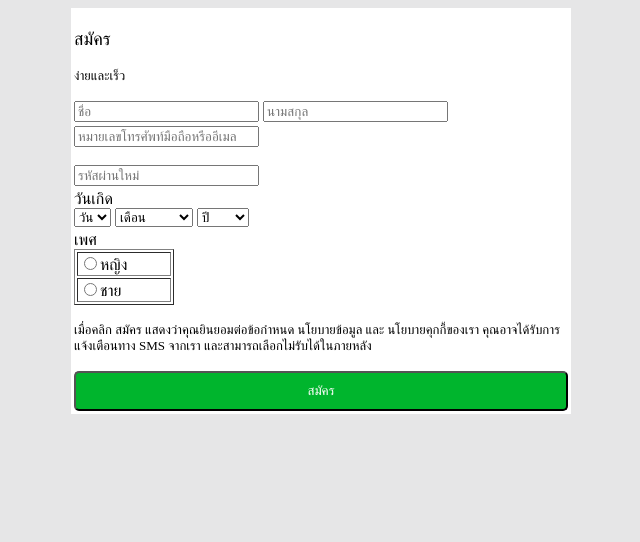
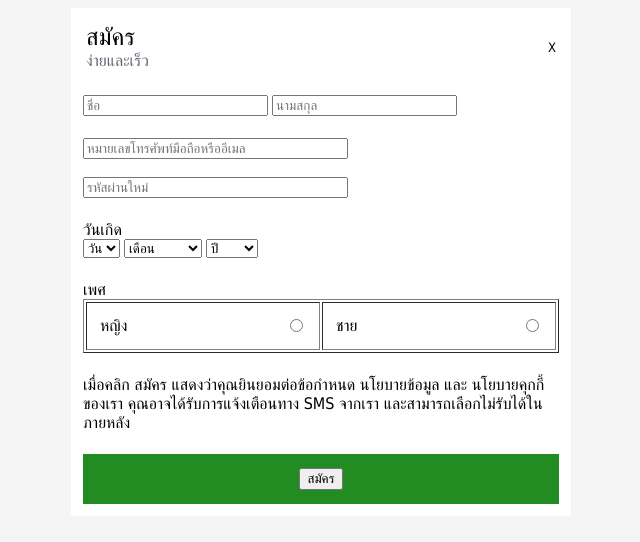
Before and after one commit to jirayuwongtom/ENGSE611, a plain HTML site: page ExamLab/examlab1.html in a window 1280 px wide. Shown: the whole page, without its empty margins (319-959 px from the left). Drawn offline with Linux system fonts and the light colour scheme.

Commit message:
Submit lab

```diff
--- a/ExamLab/examlab1.html
+++ b/ExamLab/examlab1.html
@@ -5,35 +5,42 @@
     <meta name="viewport" content="width=device-width, initial-scale=1.0">
     <title>examlab1</title>
 </head>
-<body style="background-color: rgb(230, 230, 231);">
-    <table border="0" align="center" width="500" height="100" style="background-color: rgb(255, 255, 255);">
+<body bgcolor="#F5F5F5">
+    <form>
+        <table border="0" align="center" width="500" bgcolor="white" cellpadding="10">
             <tr>
                 <td>
-                <p style="font-size: large;">สมัคร</p>
-                <p style="font-size: small;">ง่ายและเร็ว</p>
+                    <table width="100%">
+                        <tr>
+                            <td align="left">
+                                <font face="Tahoma" size="5" color="#000000">สมัคร</font>
+                                <br>
+                                <font face="Tahoma" size="3" color="#606770">ง่ายและเร็ว</font>
+                            </td>
+                            <td align="right">
+                                <font face="Tahoma" size="2" color="#000000">X</font>
+                            </td>
+                        </tr>
+                    </table>
+                </td>
+
+            </tr>
+            <tr>
+                <td>
+                    <input type="text" placeholder="ชื่อ">
+                    <input type="text" placeholder="นามสกุล">
                 </td>
             </tr>
             <tr>
                 <td>
-                <form>
-                    <input type="text" placeholder="ชื่อ">
-                    <input type="text" placeholder="นามสกุล">
-                </form>
+                    <input type="text" size="30" placeholder="หมายเลขโทรศัพท์มือถือหรืออีเมล">
+                    <br><br>
+                    <input type="password" size="30" placeholder="รหัสผ่านใหม่">
                 </td>
             </tr>
             <tr>
                 <td>
-                <form>
-                    <input type="phonenumberoremail" placeholder="หมายเลขโทรศัพท์มือถือหรืออีเมล">
-                    <br><br>
-                    <input type="password" placeholder="รหัสผ่านใหม่">
-                </form>
-            </td>
-        </tr>
-        <tr>
-            <td>
-                <form>
-                    <label>วันเกิด</label>
+                    <font face="Tahoma" size="3" color="#000000">วันเกิด</font>
                     <br>
                     <select name="day">
                         <option value="day" selected>วัน</option>
@@ -86,44 +93,61 @@
                     </select>
                     <select name="year">
                         <option value="year" selected>ปี</option>
+                        <option value="2025">2025</option>
                         <option value="2024">2024</option>
                         <option value="2023">2023</option>
                         <option value="2022">2022</option>
                         <option value="2021">2021</option>
+                        <option value="2020">2020</option>
                     </select>
-                </form>
-        </tr>
-        <tr>
-            <td>
-                <form>
-                    <label>เพศ</label>
-                    <br>
-                    <table border="1" width="100" height="50">
-                        <tr>
-                            <td>
-                               <input type="radio" name="gender" value="female">หญิง
                 </td>
             </tr>
             <tr>
                 <td>
-                                <input type="radio" name="gender" value="male">ชาย
+                    <font face="Tahoma" size="3" color="#000000">เพศ</font>
+                    <table border="1" width="100%" cellpadding="10">
+                        <tr>
+                            <td width="50%">
+                                <table width="100%">
+                                    <tr>
+                                        <td align="left">หญิง</td>
+                                        <td align="right">
+                                            <input type="radio" name="gender" value="female">
                                         </td>
                                     </tr>
                                 </table>
-
-
-                </form>
+                            </td>
+                            <td width="50%">
+                                <table width="100%">
+                                    <tr>
+                                        <td align="left">ชาย</td>
+                                        <td align="right">
+                                            <input type="radio" name="gender" value="male">
+                                        </td>
+                                    </tr>
+                                </table>
+                            </td>
+                        </tr>
+                    </table>
+                </td>
+            </tr>
+        </tr>
+        <tr>
+            <td>
+                <font face="Tahoma" size="3" color="#00000">เมื่อคลิก สมัคร แสดงว่าคุณยินยอมต่อข้อกำหนด นโยบายข้อมูล และ นโยบายคุกกี้ของเรา คุณอาจได้รับการแจ้งเตือนทาง SMS จากเรา และสามารถเลือกไม่รับได้ในภายหลัง</font>
             </td>
         </tr>
         <tr>
-            <td>
-                <p style="font-size: small;">เมื่อคลิก สมัคร แสดงว่าคุณยินยอมต่อข้อกำหนด นโยบายข้อมูล และ นโยบายคุกกี้ของเรา คุณอาจได้รับการแจ้งเตือนทาง SMS จากเรา และสามารถเลือกไม่รับได้ในภายหลัง</p>
+            <td align="center">
+                <table width="100%" height="50" bgcolor="#228B22">
+                    <tr>
+                        <td align="center">
+                            <input type="submit" value="สมัคร">
                         </td>
                     </tr>
-        <tr>
-            <td>
-                <button type="submit" style="background-color: rgb(0, 181, 45); color: white; width: 100%; height: 40px; border-radius: 5px;">สมัคร</button>
+                </table>
             </td>
     </table>
+</form>
 </body>
 </html>
```
Also changed, not shown: Homework/index.html (+17 -23 lines). Lines whose indentation alone changed are shown as unchanged.
